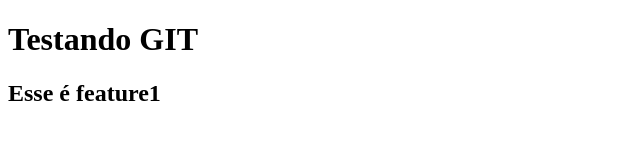
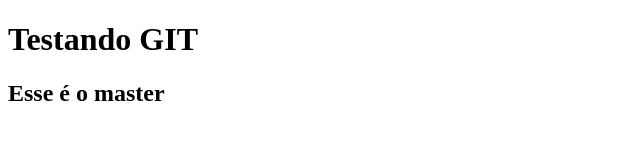
Before and after one commit to CarlosMartinsUFV/CarlosMartins, a plain HTML site: page index.html in a window 1280 px wide. Shown: the full height of the page, 0-640 px from the left. Drawn offline with Linux system fonts and the light colour scheme.

Commit message:
adicionando h2 feature1 master

```diff
--- a/index.html
+++ b/index.html
@@ -8,7 +8,7 @@
 </head>
 <h1> Testando GIT </h1>
 <h2>
-  Esse é feature1
+  Esse é o master
 </h2>
 
 <body>
```
